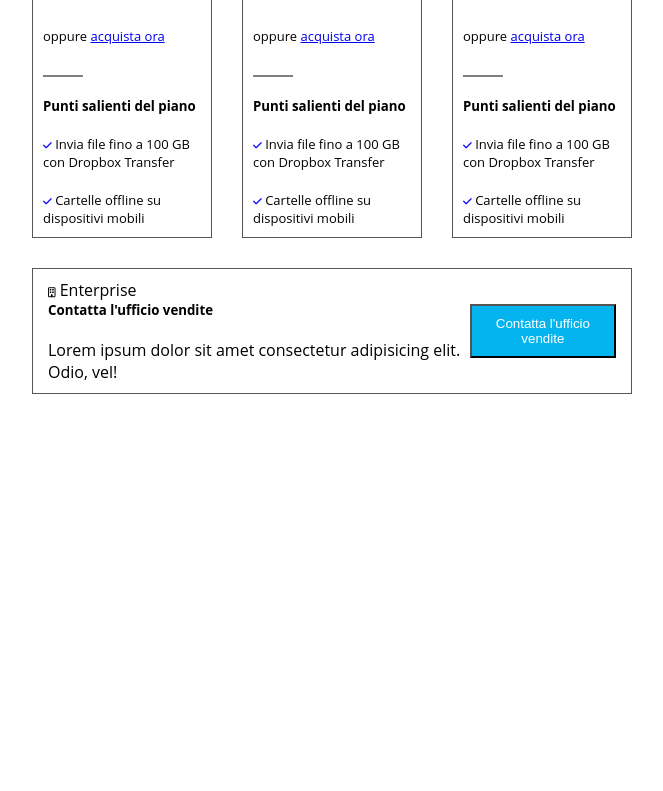
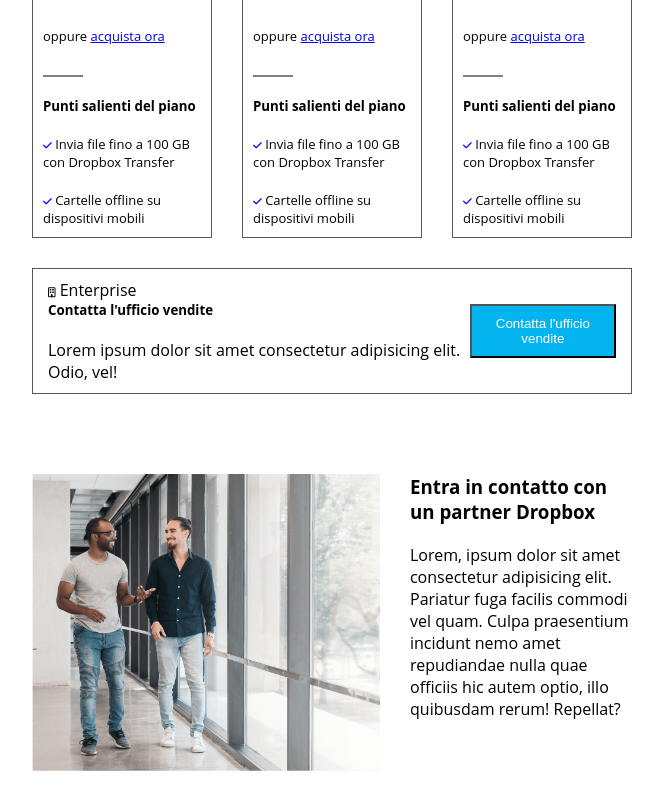
Before and after one commit to marypaduano/htmlcss-dropbox, a plain HTML site: page index.html in a window 1280 px wide. Shown: the part 1326-2117 px from the top of the page, without its empty margins (308-971 px from the left). Before the commit the page ends 1735 px from the top, so only its background shows below. Drawn offline with Linux system fonts and the light colour scheme.

Commit message:
FEAT section partners added

```diff
--- a/css/style.css
+++ b/css/style.css
@@ -115,7 +115,7 @@ h3,h5{
     padding-right: 25px;
 }
 
-.row-content{
+.row{
     display: flex;
     flex-wrap: wrap;
     margin: 0 -15px;
@@ -137,6 +137,7 @@ i {
     justify-content: space-between;
     padding: 15px;
     flex-basis: 100%;
+    margin-bottom: 50px;
 
 
 }
@@ -146,7 +147,14 @@ i {
     display: flex;
     justify-content: space-between;
 }
-
+.col-60{
+    flex-basis: 60%;
+    padding: 15px;
+}
+.col-40{
+    flex-basis: 40%;
+    padding: 15px;
+}
 .titolo{
     border: 1px solid rgba(0, 0, 0, 0.663);
     text-align: center;
--- a/index.html
+++ b/index.html
@@ -65,6 +65,7 @@
                   <figure><img class="imghero" src="img/jumbo.png" alt=""></figure>
               </div>
         </section>
+        <!-- fine sezione hero -->
         <section class="section">
             <div class="container">
                 <div class="row-radio">
@@ -78,7 +79,7 @@
                         <label for="Ft annuale">Fatturazione annuale</label>
                     </div>
                 </div>
-                <div class="row-content">
+                <div class="row">
                     <div class="col-4">
                         <div class="card">
                             <div class="titolo">
@@ -255,15 +256,26 @@
 
                     </div>
 
-                    </div>
-
-
-
-                    </div>
 
                 </div>
+        </section>
+        <!-- fine sezione piani di abbonamento -->
+        <section>
+            <div class="container">
+                <div class="row">
+                    <div class="col-60">
+                        <img src="img/partner.png" alt="immagine partner">
+                    </div>
+                     <div class="col-40">
+                        <h3>Entra in contatto con un partner Dropbox</h3>
+                        <p>Lorem, ipsum dolor sit amet consectetur adipisicing elit. Pariatur fuga facilis commodi vel quam. Culpa praesentium incidunt nemo amet repudiandae nulla quae officiis hic autem optio, illo quibusdam rerum! Repellat?</p>
+                    </div>
+                </div>
             </div>
-        </div>
+        <!-- fine sezione partner -->
+
+        </section>
+
     </main>
     <footer>
 
```
